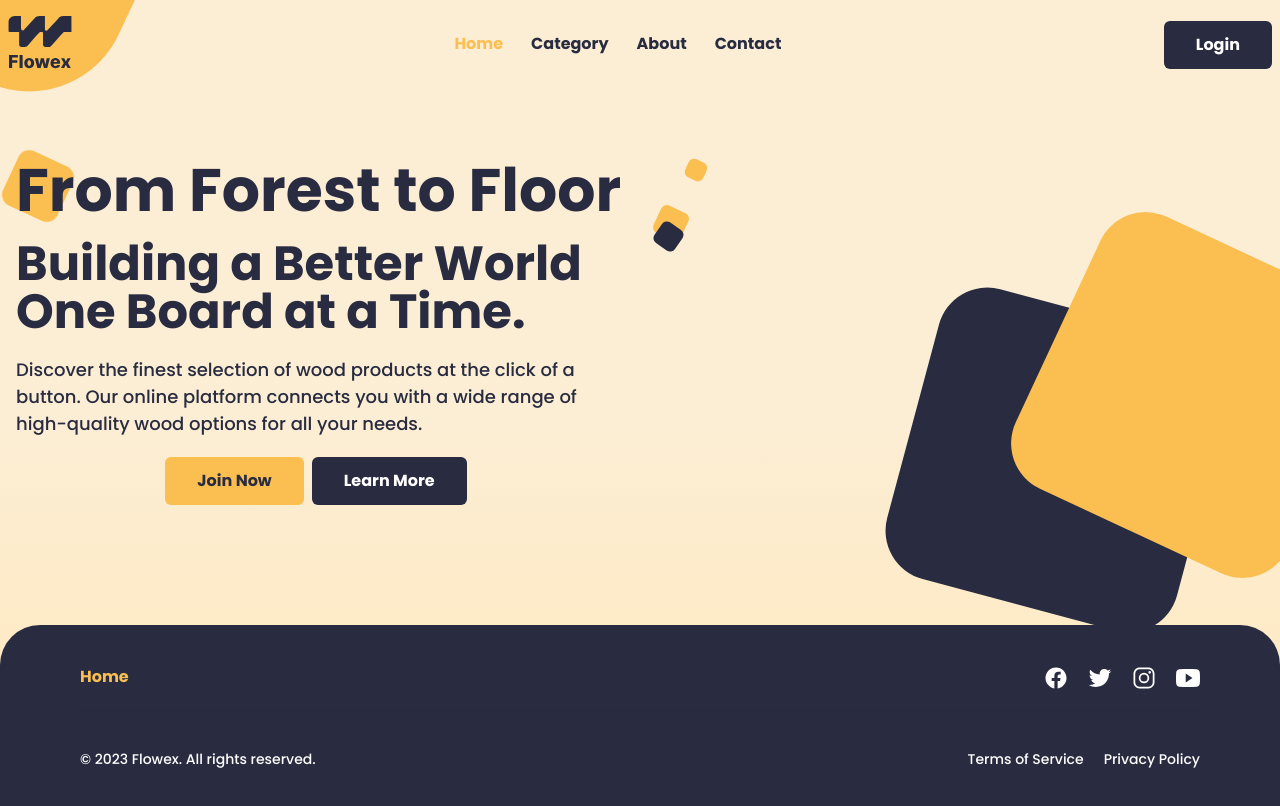
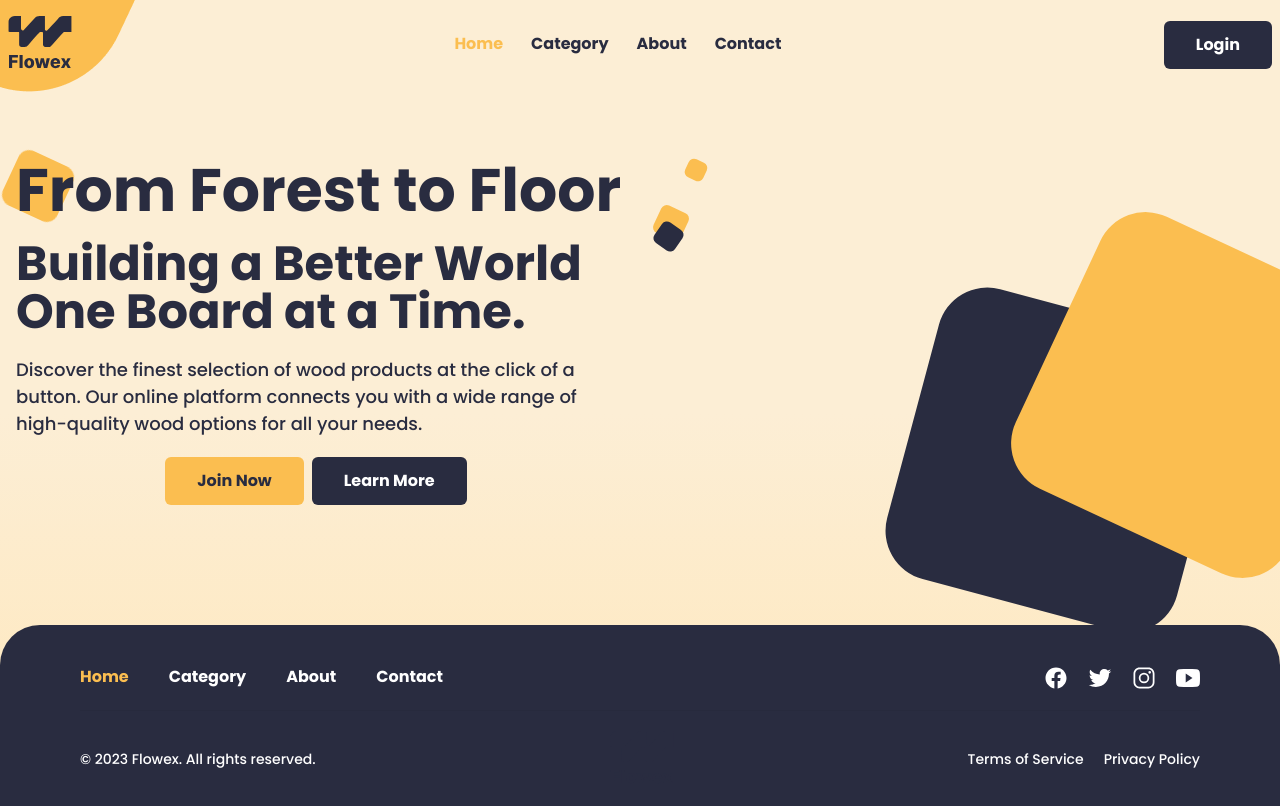
Before and after one commit to angieleba/Flowex.Frontend, a Next.js app: page / in a window 1280 px wide. Shown: the top 806 px of the page. Built offline with nearby package versions, Linux system fonts and the light colour scheme.

Commit message:
Update menulink theme

```diff
--- a/components/MenuLink/MenuLink.tsx
+++ b/components/MenuLink/MenuLink.tsx
@@ -1,14 +1,25 @@
-import Link from 'next/link';
-import { Text } from '@chakra-ui/react';
-import { useRouter } from 'next/router';
+import Link from "next/link";
+import { Text, TextProps } from "@chakra-ui/react";
+import { useRouter } from "next/router";
 
 type PropTypes = {
   text: string;
   link: string;
-};
+  activeColor?: TextProps["color"];
+  inactiveColor?: TextProps["color"];
+  hoverColor?: TextProps["color"];
+} & TextProps;
 
-const MenuLink = ({ link, text }: PropTypes) => {
+const MenuLink = ({
+  link,
+  text,
+  activeColor = "brand.yellow",
+  inactiveColor = "brand.blue",
+  hoverColor = "brand.yellow",
+  ...styles
+}: PropTypes) => {
   const router = useRouter();
+  const isActive = router.pathname === link;
 
   return (
     <Link href={link}>
@@ -16,10 +27,11 @@ const MenuLink = ({ link, text }: PropTypes) => {
         borderBottom="1.5px solid transparent"
         textTransform="capitalize"
         fontWeight="bold"
-        color={router.pathname === link ? 'brand.yellow' : 'brand.blue'}
+        color={isActive ? activeColor : inactiveColor}
         _hover={{
-          color: 'brand.yellow',
+          color: hoverColor,
         }}
+        {...styles}
       >
         {text}
       </Text>
```
